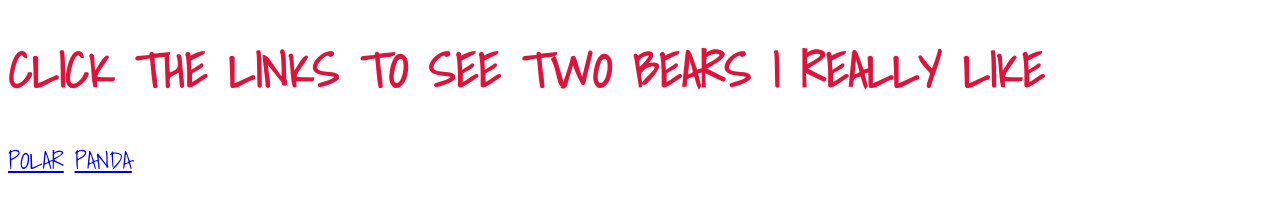
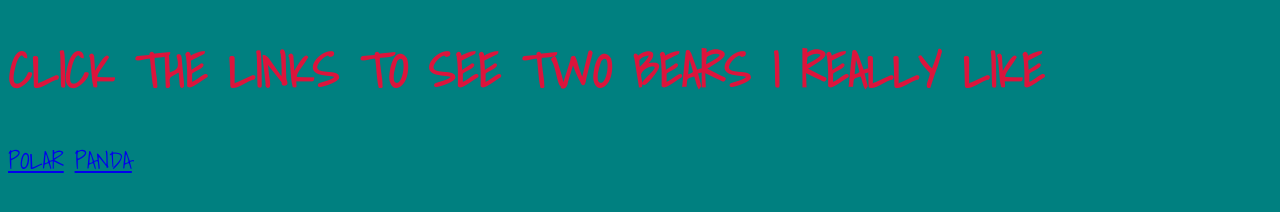
Before and after one commit to hendebra/Bears, a plain HTML site: page index.html in a window 1280 px wide. Drawn offline with Linux system fonts and the light colour scheme.

Commit message:
Update style.css

```diff
--- a/Pages/style.css
+++ b/Pages/style.css
@@ -1,6 +1,6 @@
 body{
   font-size: 24px;
   font-family:'Shadows Into Light', cursive;
-  background-color:light blue;
-  color:crimson;
+  background-color: teal;
+  color:crimson ;
   }
```
